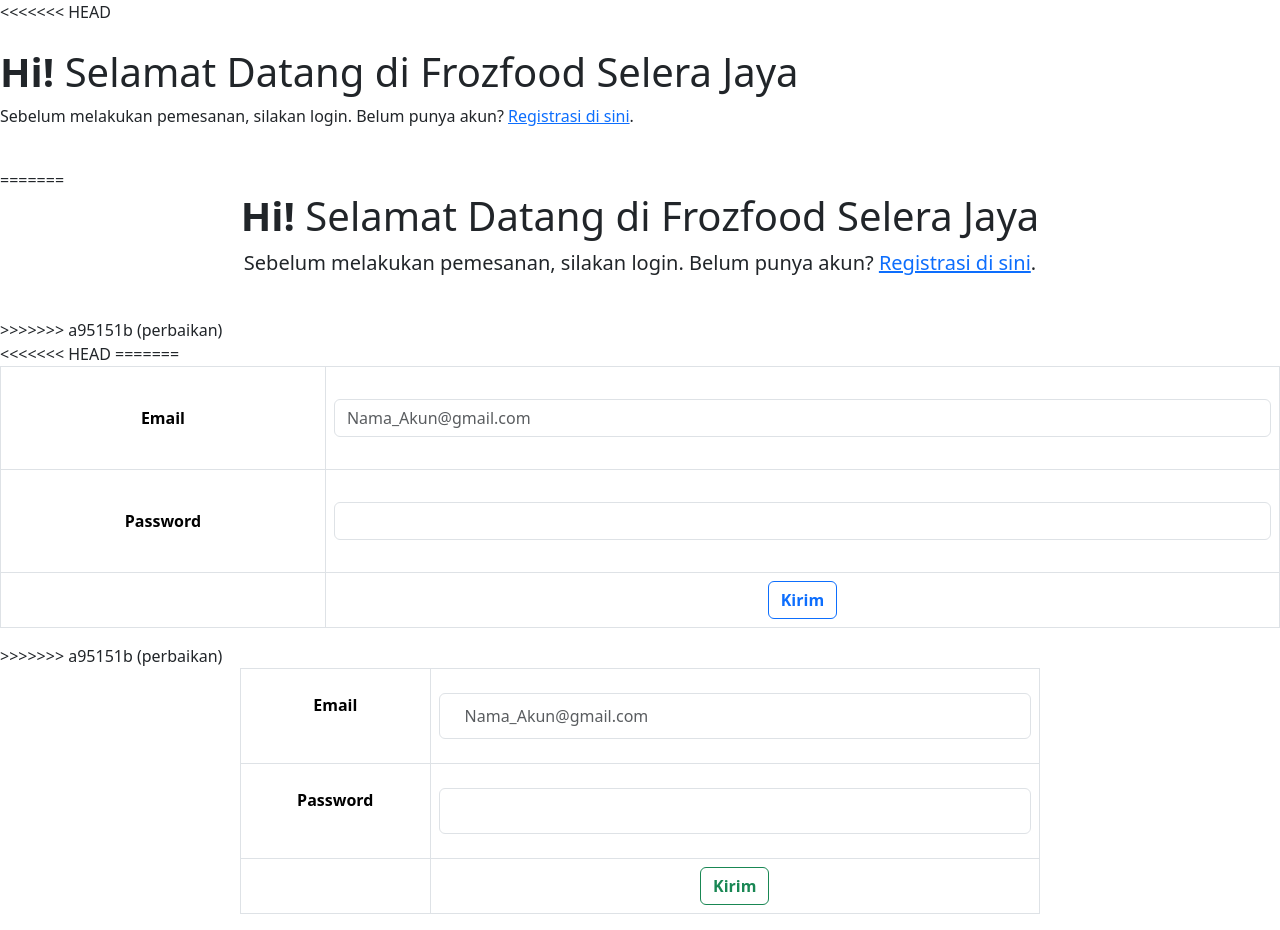
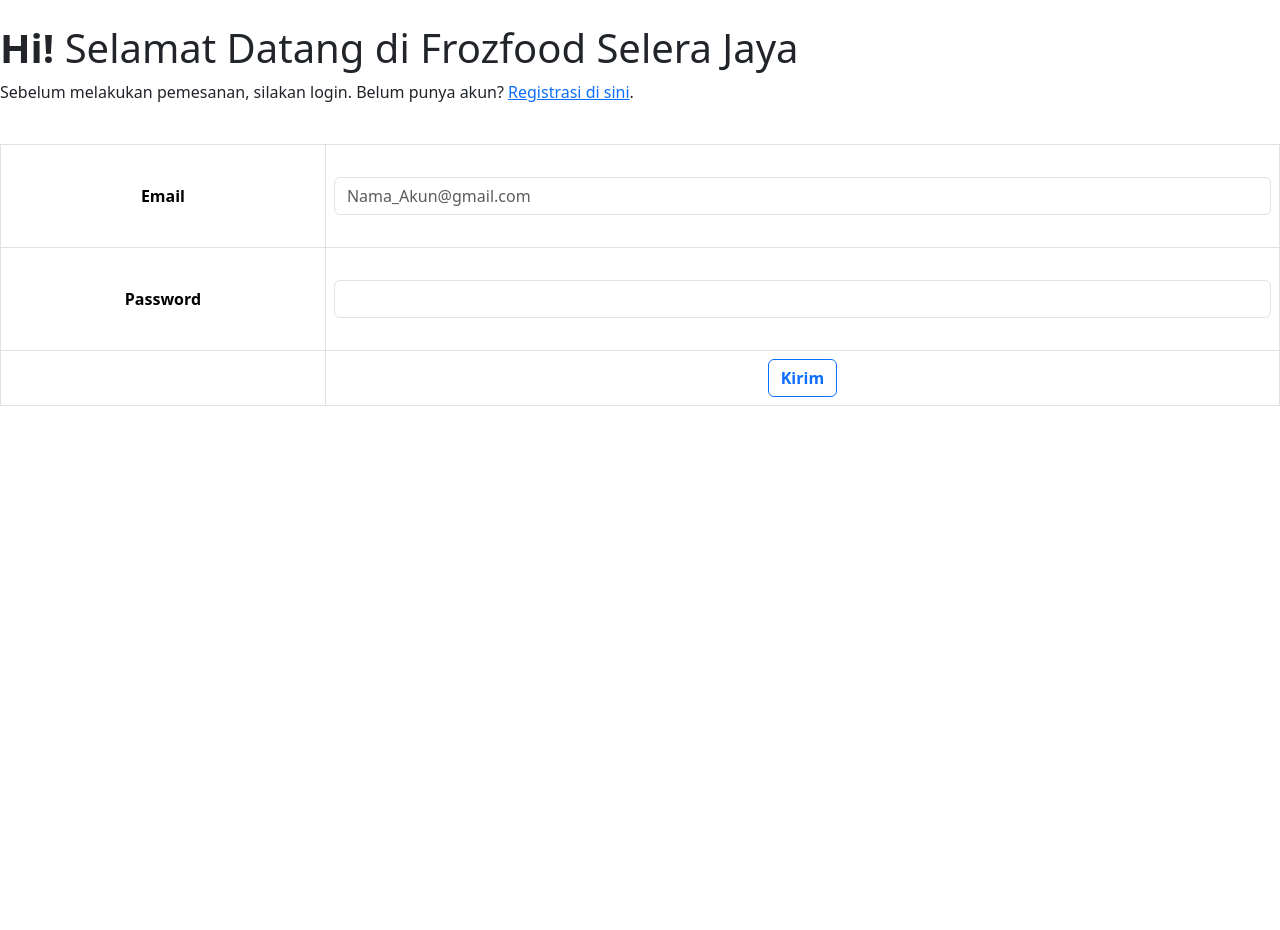
Before and after one commit to dilanaisya/Tubes-kel-3-proweb_frozen-food, a PHP site: page /login.php in a window 1280 px wide. After the commit the page ends 406 px from the top, so only its background shows below. Run offline with PHP 8.4, Linux system fonts and the light colour scheme; some web fonts are replaced.

Commit message:
update login.php

```diff
--- a/pages/login.php
+++ b/pages/login.php
@@ -29,7 +29,6 @@ if ($_SERVER['REQUEST_METHOD'] === 'POST') {
     <meta name="viewport" content="width=device-width, initial-scale=1.0">
     <title>Frozfood Selera Jaya</title>
     <link href="https://cdn.jsdelivr.net/npm/bootstrap@5.3.3/dist/css/bootstrap.min.css" rel="stylesheet">
-<<<<<<< HEAD
     <link rel="stylesheet" href="../assets/css/stylelogin.css">
     <link rel="preconnect" href="https://fonts.googleapis.com">
     <link rel="preconnect" href="https://fonts.gstatic.com" crossorigin>
@@ -41,12 +40,6 @@ if ($_SERVER['REQUEST_METHOD'] === 'POST') {
 <body>
     <h1 class="mt-4"><b>Hi! </b>Selamat Datang di Frozfood Selera Jaya</h1>
     <p>Sebelum melakukan pemesanan, silakan login. Belum punya akun? <a href="register.php">Registrasi di sini</a>.</p><br>
-=======
-</head>
-<body>
-    <h1 style="text-align:center;"><b>Hi! </b>Selamat Datang di Frozfood Selera Jaya</h1>
-    <p style="font-size:20px;text-align:center;">Sebelum melakukan pemesanan, silakan login. Belum punya akun? <a href="register.php">Registrasi di sini</a>.</p><br>
->>>>>>> a95151b (perbaikan)
 
     <?php if (isset($_GET['daftar'])): ?>
         <div class="alert alert-success text-center mx-auto" style="width:800px;max-width:95%;">Registrasi berhasil, silakan login.</div>
@@ -57,7 +50,6 @@ if ($_SERVER['REQUEST_METHOD'] === 'POST') {
 
     <div id="login">
         <form method="post" action="login.php">
-<<<<<<< HEAD
             <table class="table table-bordered text-center mx-auto login-card">
                 <tr class="align-middle">
                     <th class="label-login"><label for="username">Email</label></th>
@@ -70,20 +62,6 @@ if ($_SERVER['REQUEST_METHOD'] === 'POST') {
                 <tr class="align-middle">
                     <th></th>
                     <td><button type="submit" class="btn btn-outline-primary" id="kirim" name="kirim"><b>Kirim</b></button></td>
-=======
-            <table class="table table-bordered text-center mx-auto" style="width:800px;max-width:95%;">
-                <tr>
-                    <th><label for="username" class="mt-3 mb-3">Email</label></th>
-                    <td><input type="email" class="form-control mt-3 mb-3" style="padding:10px 25px;" id="username" name="email" placeholder="Nama_Akun@gmail.com"></td>
-                </tr>
-                <tr>
-                    <th><label for="password" class="mt-3 mb-3">Password</label></th>
-                    <td><input type="password" class="form-control mt-3 mb-3" style="padding:10px 25px;" id="password" name="password"></td>
-                </tr>
-                <tr>
-                    <th></th>
-                    <td><button type="submit" class="btn btn-outline-success" id="kirim" name="kirim"><b>Kirim</b></button></td>
->>>>>>> a95151b (perbaikan)
                 </tr>
             </table>
         </form>
```
